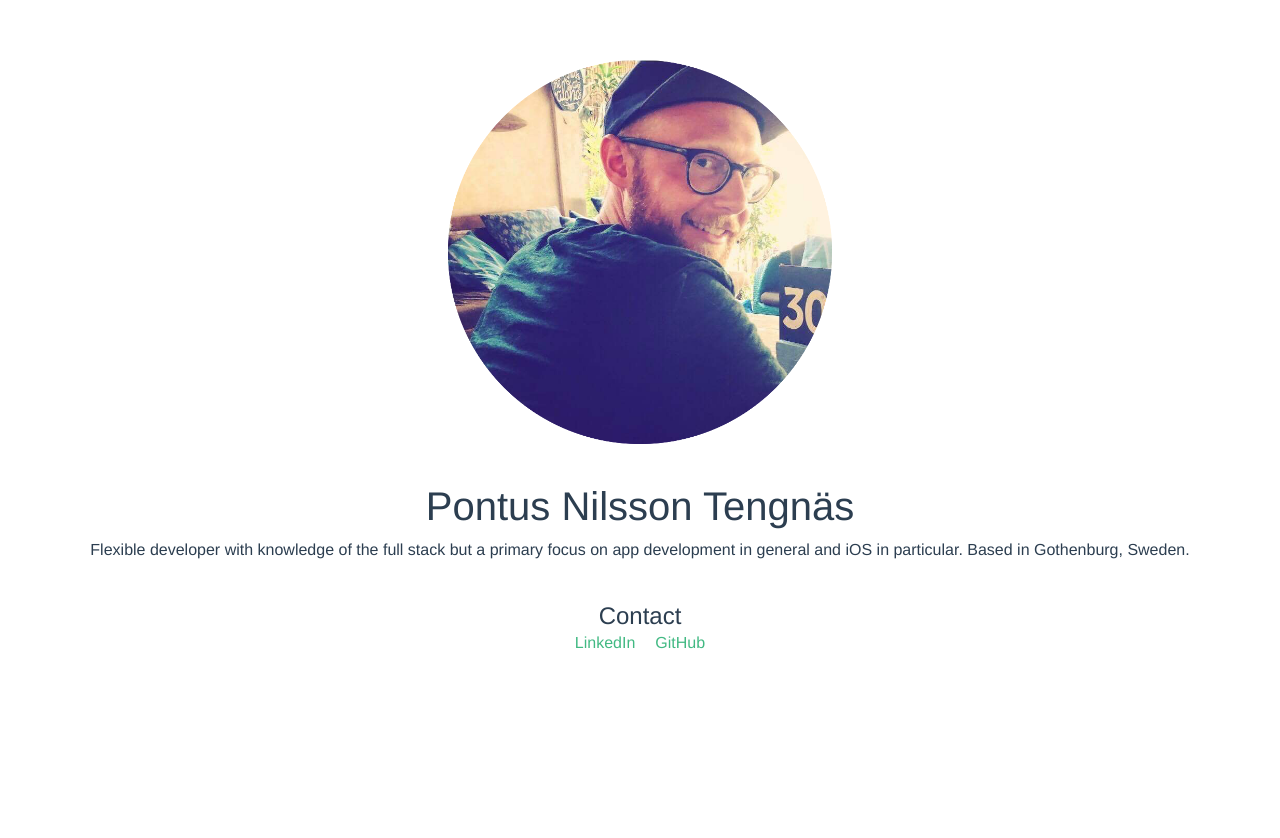
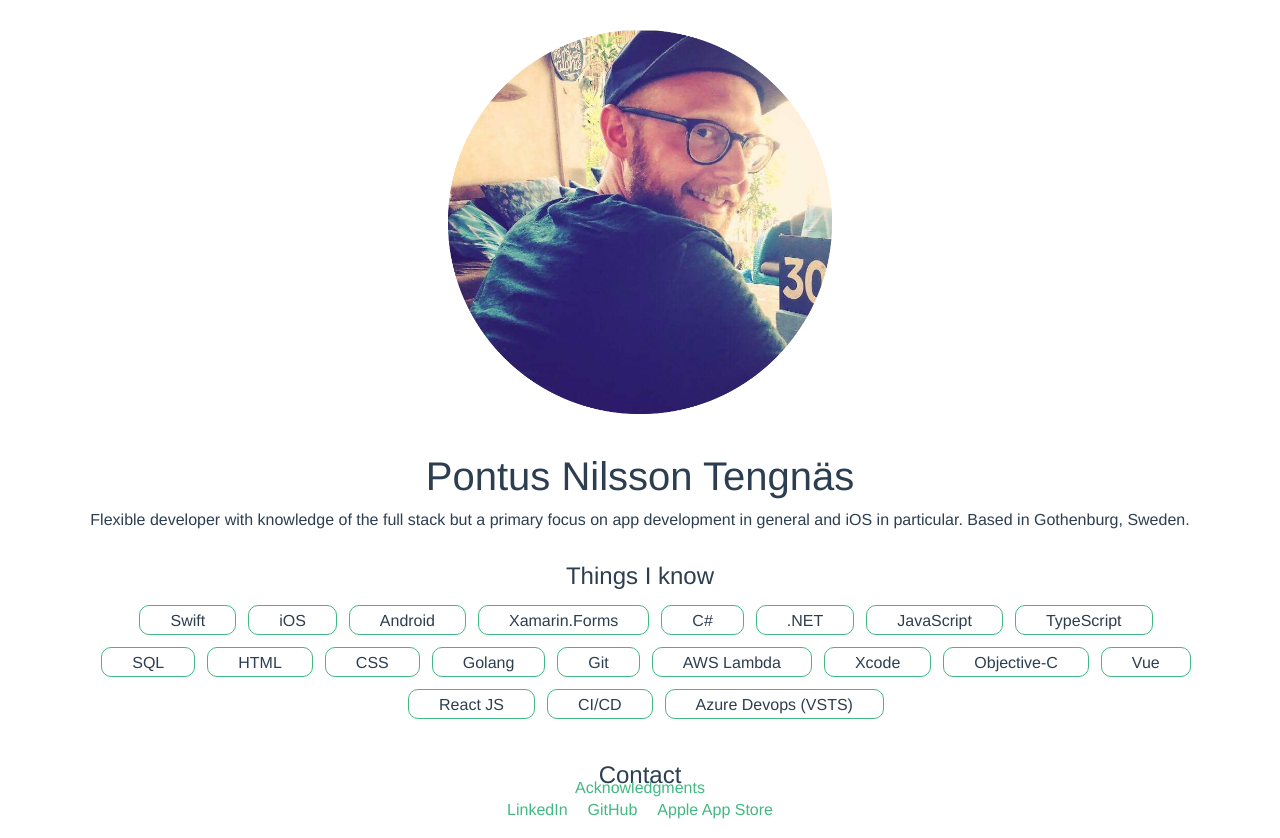
Before and after one commit to pontusntengnas/pontusntengnas.github.io, a Vue app: page / in a window 1280 px wide. Before the commit the page ends 800 px from the top, so only its background shows below. Built offline with nearby package versions, Linux system fonts and the light colour scheme.

Commit message:
add skills

```diff
--- a/package.json
+++ b/package.json
@@ -12,7 +12,8 @@
     "core-js": "^2.6.5",
     "vue": "^2.6.10",
     "vue-class-component": "^7.0.2",
-    "vue-property-decorator": "^8.1.0"
+    "vue-property-decorator": "^8.1.0",
+    "vue-router": "^3.0.6"
   },
   "devDependencies": {
     "@babel/polyfill": "^7.4.4",
--- a/src/App.vue
+++ b/src/App.vue
@@ -1,17 +1,21 @@
 <template>
   <div id="app">
-    <b-img :src="require('./assets/me.png')" fluid alt="Pontus Nilsson Tengnäs"></b-img>
-    <MainBody msg="Pontus Nilsson Tengnäs"/>
+    <router-view></router-view>
+    <router-link to="/acknowledgments" id="acknowledgments">Acknowledgments</router-link>
   </div>
 </template>
 
 <script lang="ts">
 import { Component, Vue } from 'vue-property-decorator';
 import MainBody from './components/MainBody.vue';
+import Contact from "./components/Contact.vue";
+import Skills from "./components/Skills.vue";
 
 @Component({
   components: {
     MainBody,
+    Contact,
+    Skills
   },
 })
 
@@ -20,6 +24,15 @@ export default class App extends Vue {}
 
 <style lang="scss">
 #app {
+  #acknowledgments{
+    position: absolute;
+    bottom: 0;
+    left: 50%;
+    transform: translate(-50%);
+  }
+  a {
+    color: #42b983;
+  }
   img {
     width: 30%;
     margin-block-end: 3%;
@@ -27,11 +40,14 @@ export default class App extends Vue {}
   #container p {
     margin: 0 20px;
   }
+  #container {
+    margin-bottom: 30px;
+  }
   font-family: 'Avenir', Helvetica, Arial, sans-serif;
   -webkit-font-smoothing: antialiased;
   -moz-osx-font-smoothing: grayscale;
   text-align: center;
   color: #2c3e50;
-  margin-top: 60px;
+  margin-top: 30px;
 }
 </style>
--- /dev/null
+++ b/src/components/Acknowledgments.vue
@@ -0,0 +1,18 @@
+<template>
+  <div>
+    <h4>Licenses</h4>
+  </div>
+</template>
+
+<script lang="ts">
+
+import { Component, Prop, Vue } from 'vue-property-decorator';
+
+@Component
+export default class Acknowledgments extends Vue {
+}
+</script>
+
+<style scoped lang="scss">
+
+</style>
--- /dev/null
+++ b/src/components/Contact.vue
@@ -0,0 +1,40 @@
+<template>
+  <div>
+    <h4>Contact</h4>
+    <ul>
+      <li v-for="link in contactLinks" v-bind:key="link.url">
+        <a v-bind:href="`${link.url}`" target="_blank">{{ link.label }}</a>
+      </li>
+    </ul>
+  </div>
+</template>
+
+<script lang="ts">
+
+import { Component, Prop, Vue } from 'vue-property-decorator';
+import { Link } from '../models/link';
+
+@Component
+export default class Contact extends Vue {
+  private contactLinks: Link[] = [
+    new Link('https://www.linkedin.com/in/pontus-nilsson-tengn%C3%A4s/', 'LinkedIn'),
+    new Link('https://github.com/pontusntengnas', 'GitHub'),
+    new Link('https://itunes.apple.com/se/developer/pontus-nilsson-tengnas/id1356267707', 'Apple App Store'),
+  ];
+}
+</script>
+
+<style scoped lang="scss">
+h4 {
+    margin-top: 30px;
+}
+ul {
+  list-style-type: none;
+  padding: 0;
+}
+li {
+  display: inline-block;
+  margin: 0 10px;
+}
+
+</style>
--- a/src/components/MainBody.vue
+++ b/src/components/MainBody.vue
@@ -1,33 +1,31 @@
 <template>
   <div id="container">
-    <h1>{{ msg }}</h1>
+    <b-img :src="require('../assets/me.png')" fluid alt="Pontus Nilsson Tengnäs"></b-img>
+    <h1>Pontus Nilsson Tengnäs</h1>
     <p>
       Flexible developer with knowledge of the full stack but a primary focus on app development in general
       and iOS in particular. Based in Gothenburg, Sweden.
     </p>
-    <h4>Contact</h4>
-    <ul>
-      <li v-for="link in contactLinks" v-bind:key="link.url">
-        <a v-bind:href="`${link.url}`" target="_blank">{{ link.label }}</a>
-      </li>
-    </ul>
+    <Skills/>
+    <Contact/>
   </div>
+
 </template>
 
 <script lang="ts">
 
 import { Component, Prop, Vue } from 'vue-property-decorator';
-import { Link } from '../models/link';
+import Contact from "./Contact.vue";
+import Skills from "./Skills.vue";
 
-@Component
-export default class MainBody extends Vue {
-  @Prop() private msg!: string;
+@Component({
+  components: {
+    Contact,
+    Skills
+  },
+})
+export default class MainBody extends Vue { }
 
-  private contactLinks: Link[] = [
-    new Link('https://www.linkedin.com/in/pontus-nilsson-tengn%C3%A4s/', 'LinkedIn'),
-    new Link('https://github.com/pontusntengnas', 'GitHub'),
-  ];
-}
 </script>
 
 <style scoped lang="scss">
@@ -42,18 +40,4 @@ export default class MainBody extends Vue {
     font-size: 60px;
   }
 }
-h4 {
-  margin: 40px 0 0;
-}
-ul {
-  list-style-type: none;
-  padding: 0;
-}
-li {
-  display: inline-block;
-  margin: 0 10px;
-}
-a {
-  color: #42b983;
-}
 </style>
--- /dev/null
+++ b/src/components/SkillPill.vue
@@ -0,0 +1,42 @@
+<template>
+  <div class="pill">
+      <p>{{ name }}</p>
+  </div>
+</template>
+
+<script lang="ts">
+
+import { Component, Prop, Vue } from 'vue-property-decorator';
+import { Link } from '../models/link';
+
+@Component
+export default class SkillPill extends Vue {
+    @Prop() private name!: string;
+    @Prop() private color!: string;
+}
+</script>
+
+<style scoped lang="scss">
+
+.pill {
+  border-radius: 10px;
+  border: 1px solid #42b983;
+  width: fit-content;
+  height: 30px;
+  padding-left: 10px;
+  padding-right: 10px;
+  margin-left: 12px;
+  margin-bottom: 12px;
+  transition: color 0.5s ease;
+  transition: background-color 0.5s ease;
+  &:hover {
+      color:white;
+      background-color: #42b983;
+    }
+}
+p {
+  text-align: center;
+  line-height: 30px;
+}
+
+</style>
--- /dev/null
+++ b/src/components/Skills.vue
@@ -0,0 +1,60 @@
+<template>
+  <div>
+    <h4>Things I know</h4>
+      <div class="container">
+        <SkillPill v-for="skill in skills" v-bind:key="skill.name" v-bind:name="`${skill.name}`" v-bind:color="`${skill.color}`"/>
+      </div>
+  </div>
+</template>
+
+<script lang="ts">
+
+import { Component, Prop, Vue } from 'vue-property-decorator';
+import { Skill } from '../models/skill';
+import SkillPill from './SkillPill.vue';
+
+@Component({
+  components: {
+    SkillPill
+  },
+})
+export default class Skills extends Vue {
+  private skills: Skill[] = [
+    new Skill('Swift', '#4286f4'),
+    new Skill('iOS', ''),
+    new Skill('Android', ''),
+    new Skill('Xamarin.Forms', ''),
+    new Skill('C#', ''),
+    new Skill('.NET', ''),
+    new Skill('JavaScript', ''),
+    new Skill('TypeScript', ''),
+    new Skill('SQL', ''),
+    new Skill('HTML', ''),
+    new Skill('CSS', ''),
+    new Skill('Golang', ''),
+    new Skill('Git', ''),
+    new Skill('AWS Lambda', ''),
+    new Skill('Xcode', ''),
+    new Skill('Objective-C', ''),
+    new Skill('Vue', ''),
+    new Skill('React JS', ''),
+    new Skill('CI/CD', ''),
+    new Skill('Azure Devops (VSTS)', ''),
+  ];
+}
+</script>
+
+<style scoped lang="scss">
+.container {
+    display: inline-flex;
+    flex-direction: row;
+    flex-wrap: wrap;
+    justify-content: center;
+}
+
+h4 {
+  margin-top: 30px;
+  margin-bottom: 14px;
+}
+
+</style>
--- /dev/null
+++ b/src/models/skill.ts
@@ -0,0 +1,3 @@
+export class Skill {
+    constructor(public name: string, public color: string) { }
+}
```
Also changed, not shown: src/main.ts (+15 -0 lines), 1 other file (tests, documents, lock files or other folders).
